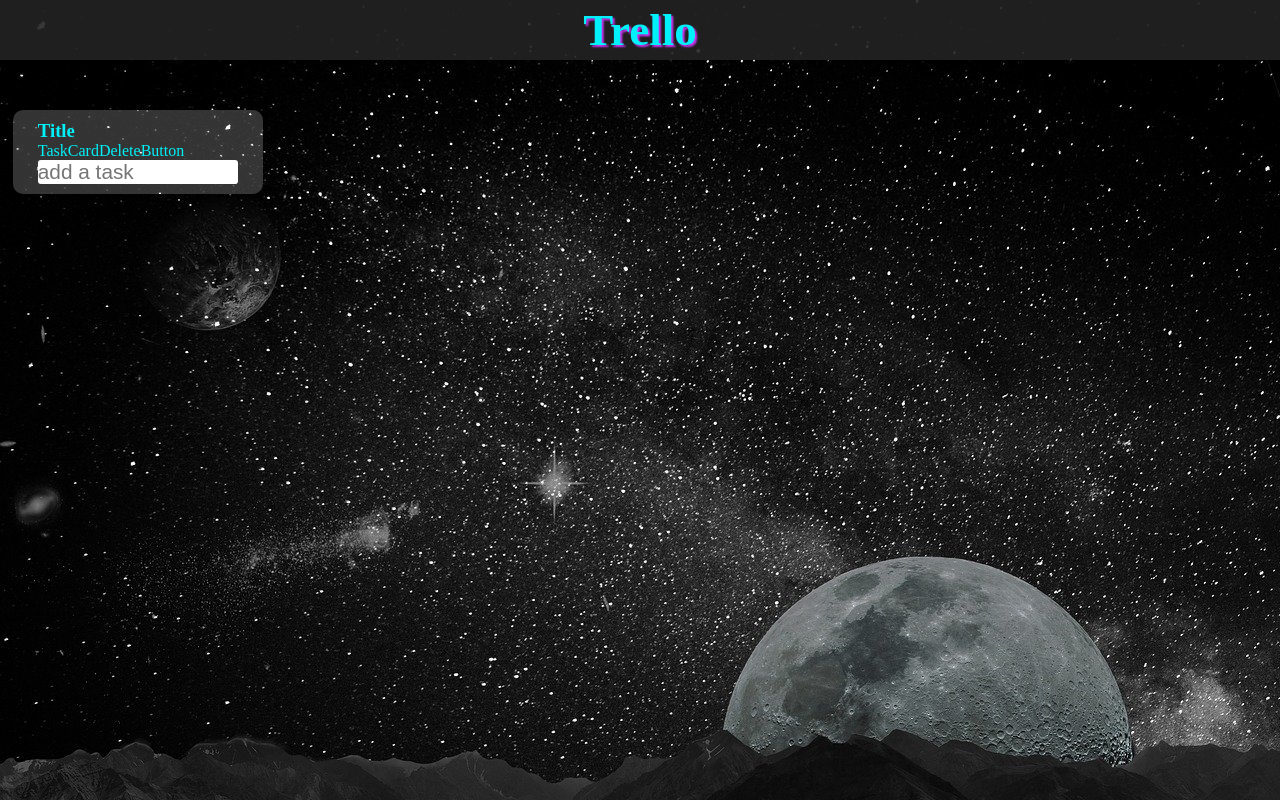
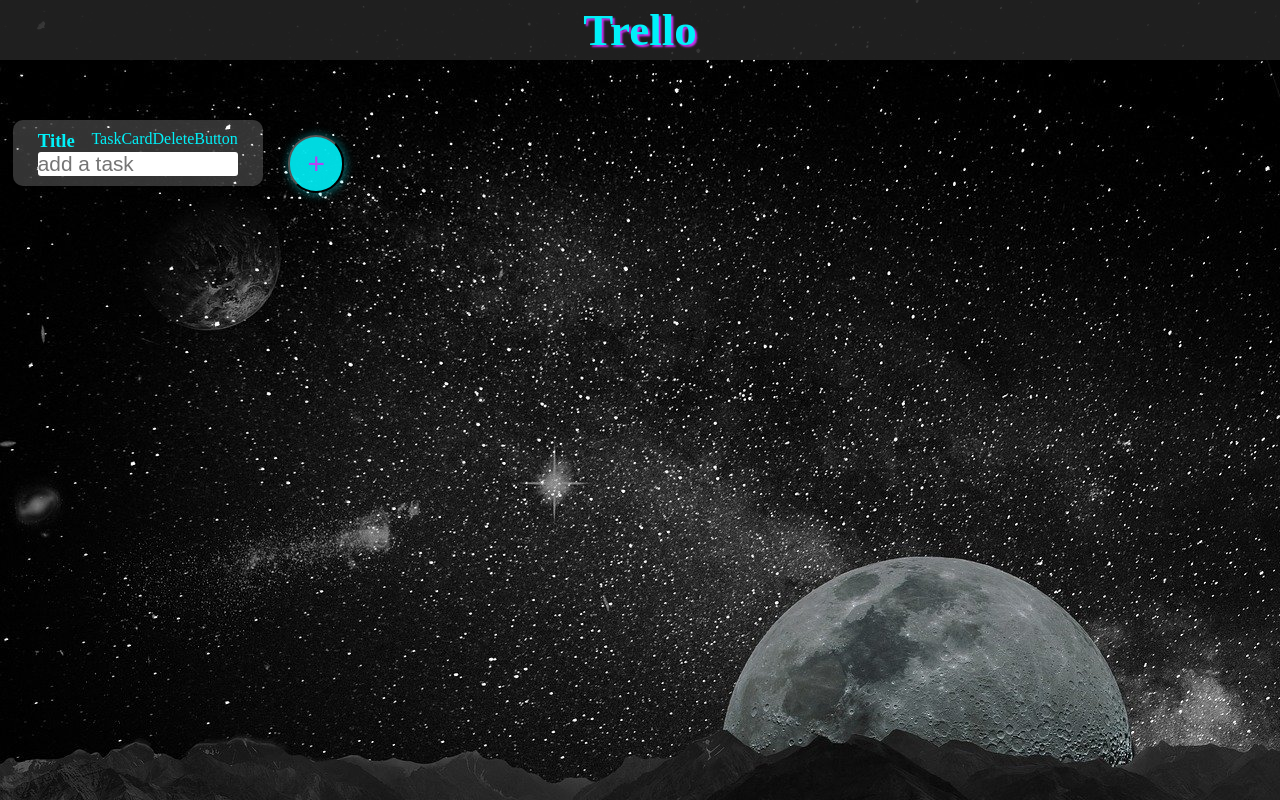
Before and after one commit to rerelurelu/trello-clone, a React (Create React App) app: page / in a window 1280 px wide. Built offline with nearby package versions, Linux system fonts and the light colour scheme.

Commit message:
✨ feat: Add task Card

```diff
--- a/src/components/Task/Button/AddTaskCardButton.jsx
+++ b/src/components/Task/Button/AddTaskCardButton.jsx
@@ -1,5 +1,16 @@
-import React from 'react';
+import { v4 as uuid } from 'uuid';
 
-export const AddTaskCardButton = () => {
-  return <div>AddTaskCardButton</div>;
+export const AddTaskCardButton = ({ taskCardsList, setTaskCardsList }) => {
+  const addTaskCard = () => {
+    const taskCardId = uuid();
+    setTaskCardsList([...taskCardsList, { id: taskCardId, draggableId: `item${taskCardId}` }]);
+  };
+
+  return (
+    <div className="AddTaskCardButtonArea">
+      <button className="addTaskCardButton" onClick={addTaskCard}>
+        +
+      </button>
+    </div>
+  );
 };
--- a/src/components/Task/TaskCard.jsx
+++ b/src/components/Task/TaskCard.jsx
@@ -4,7 +4,6 @@
 import { TaskCardDeleteButton } from './Button/TaskCardDeleteButton';
 import { TaskAddInput } from './Input/TaskAddInput';
 import { Tasks } from './Tasks';
-import './TaskCard.css';
 
 export const TaskCard = () => {
   const [inputText, setInputText] = useState('');
@@ -12,8 +11,10 @@
 
   return (
     <div className="taskCard">
-      <TaskCardTitle />
-      <TaskCardDeleteButton />
+      <div className='taskCardHeader'>
+        <TaskCardTitle />
+        <TaskCardDeleteButton />
+      </div>
       <TaskAddInput
         inputText={inputText}
         setInputText={setInputText}
--- a/src/components/Task/TaskCards.jsx
+++ b/src/components/Task/TaskCards.jsx
@@ -1,11 +1,23 @@
+import { useState } from 'react';
 import { AddTaskCardButton } from './Button/AddTaskCardButton';
 import { TaskCard } from './TaskCard';
 
+import './TaskCard.css';
+
 export const TaskCards = () => {
+  const [taskCardsList, setTaskCardsList] = useState([
+    {
+      id: '0',
+      draggableId: 'item0',
+    },
+  ]);
+
   return (
-    <div>
-      <TaskCard />
-      <AddTaskCardButton />
+    <div className="taskCardsArea">
+      {taskCardsList.map((taskCard) => (
+        <TaskCard key={taskCard.id} />
+      ))}
+      <AddTaskCardButton taskCardsList={taskCardsList} setTaskCardsList={setTaskCardsList} />
     </div>
   );
 };
```
